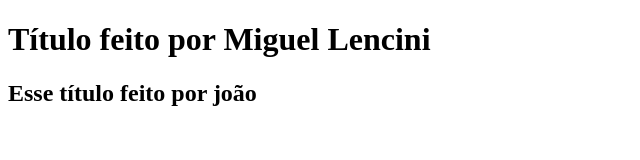
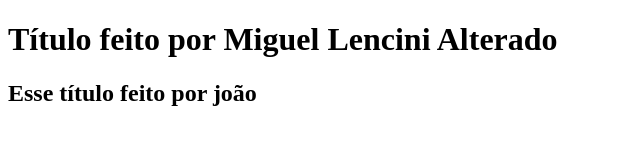
Before and after one commit to miguellencini/Aula-Git-Essencial, a plain HTML site: page index.html in a window 1280 px wide. Shown: the whole page, without its empty margins (0-640 px from the left). Drawn offline with Linux system fonts and the light colour scheme.

Commit message:
Título 01 alterado por jamilton

```diff
--- a/index.html
+++ b/index.html
@@ -7,7 +7,7 @@
 </head>
 <body>
 
-    <h1>Título feito por Miguel Lencini</h1>
+    <h1>Título feito por Miguel Lencini Alterado</h1>
     <h2>Esse título feito por joão</h2>
 
 </body>
```
